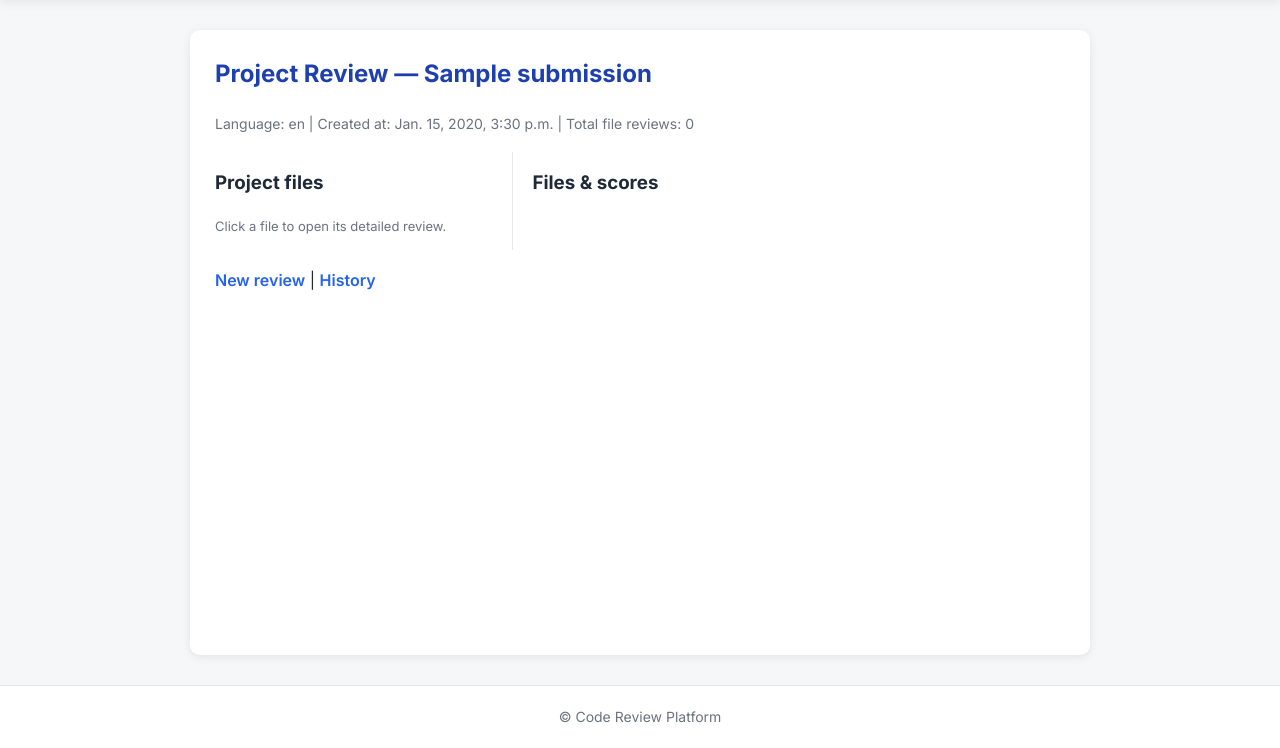
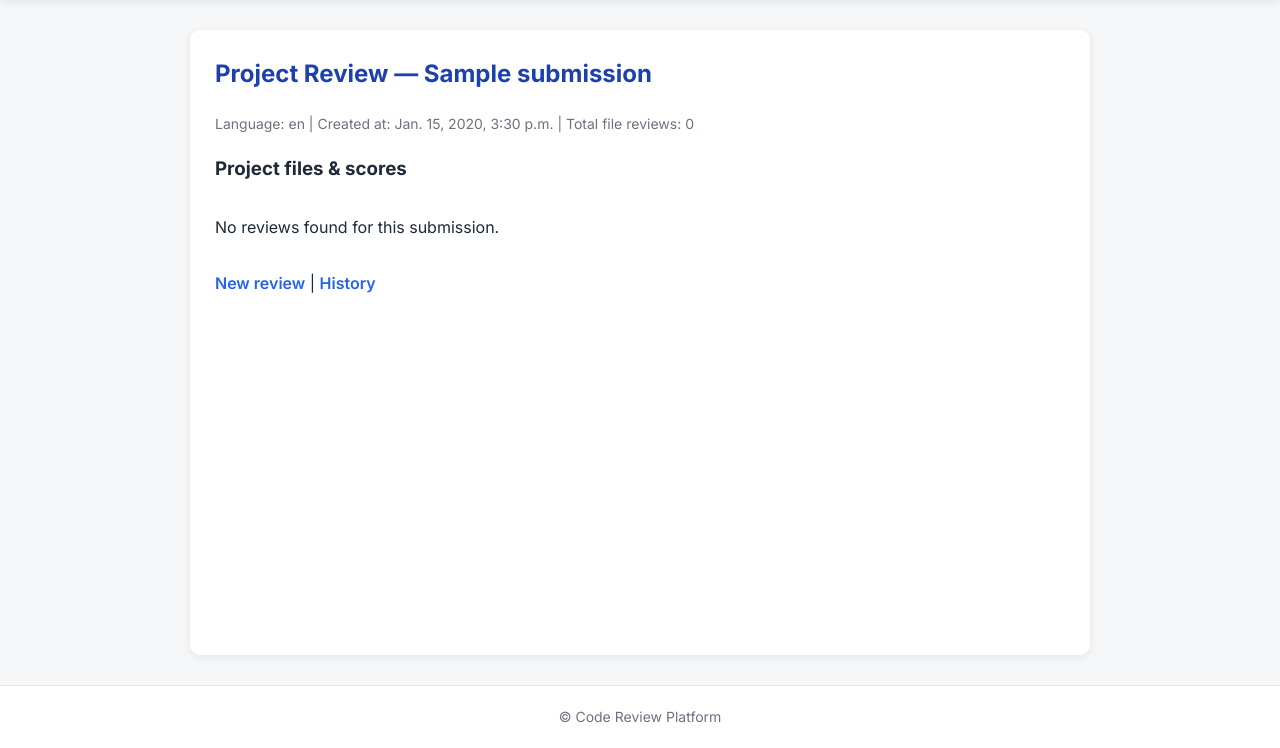
Before and after one commit to Harshita-Kumari/code_review_platform, a Django app: page /project/1/ in a window 1280 px wide. Shown: the part 52-800 px from the top of the page. Run offline with Django 5.2, Linux system fonts and the light colour scheme; tables that the repository leaves empty hold one stand-in row (values such as "Sample post"); data that the repository does not hold is empty; some libraries are stand-ins or nearby versions.

Commit message:
Fix: show 0.0 scores in project detail page

```diff
--- a/templates/reviews/project_detail.html
+++ b/templates/reviews/project_detail.html
@@ -1,6 +1,6 @@
 {% extends "reviews/base.html" %}
 {% block content %}
-<section class="card project-card">
+<section class="card">
   <h2>Project Review — {{ submission.title }}</h2>
   <p class="muted">
     Language: {{ submission.language }} |
@@ -8,40 +8,29 @@
     Total file reviews: {{ reviews.count }}
   </p>
 
-  <div class="project-layout">
-    <!-- LEFT: FILE TREE -->
-    <div class="file-tree-panel">
-      <h3>Project files</h3>
-      <p class="hint small">Click a file to open its detailed review.</p>
-      <div id="file-tree">
-        <!-- JS will build the tree here -->
-      </div>
+  <h3>Project files & scores</h3>
+
+  <ul class="history-list">
+    {% for r in reviews %}
+      <li>
+        <div>
+          <a href="{% url 'reviews:detail' r.id %}">
+            {{ r.file_path|default:"Full code" }}
+          </a>
+          <div class="muted">{{ r.created_at }}</div>
         </div>
 
-    <!-- RIGHT: FLAT LIST (fallback + data source for tree) -->
-    <div class="file-list-panel">
-      <h3>Files & scores</h3>
-      <ul class="history-list" id="raw-file-list">
-        {% for r in reviews %}
-          <li
-            data-file-path="{{ r.file_path|default:'(root code)' }}"
-            data-review-url="{% url 'reviews:detail' r.id %}"
-            data-score="{{ r.quality_score|default:'' }}"
-          >
-            <div>
-              <span class="file-path">{{ r.file_path|default:"(root code)" }}</span>
-              <div class="muted">{{ r.created_at }}</div>
-            </div>
-            {% if r.quality_score %}
+        {# IMPORTANT: use "is not None" so 0.0 still shows #}
+        {% if r.quality_score is not None %}
           <div class="score">{{ r.quality_score }}</div>
+        {% else %}
+          <div class="score muted">N/A</div>
         {% endif %}
       </li>
     {% empty %}
       <li>No reviews found for this submission.</li>
     {% endfor %}
   </ul>
-    </div>
-  </div>
 
   <p class="actions">
     <a href="{% url 'reviews:index' %}" class="btn-link">New review</a> |
```
Lines whose indentation alone changed are shown as unchanged.
